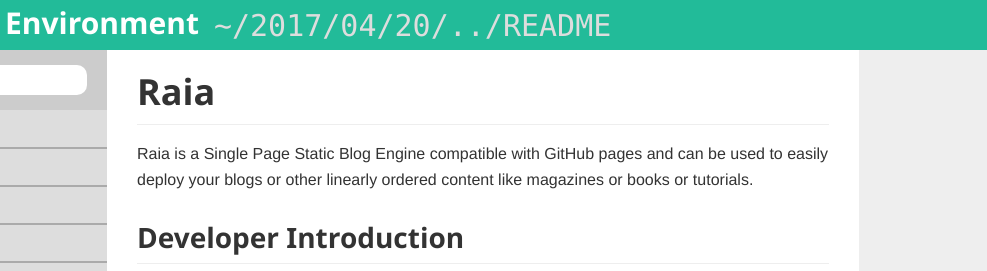
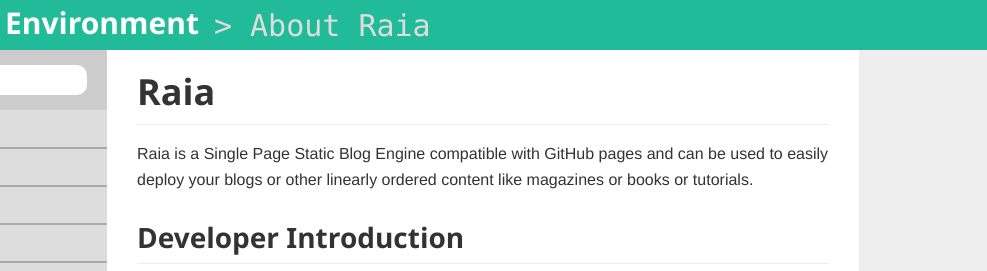
Before and after one commit to crux-bphc/raia, a website: page src/index.html in a window 1280 px wide. Shown: the top 271 px of the page, 293-1280 px from the left. Drawn offline with Linux system fonts and the light colour scheme.

Commit message:
ui: Add favicon and update Post Title.

```diff
--- a/src/index.html
+++ b/src/index.html
@@ -8,6 +8,7 @@
     <link rel="stylesheet" type="text/css" href="../lib/css/w3.css">
     <link rel="stylesheet" type="text/css" href="css/blog.css">
     <!-- endbuild -->
+    <link id="favicon" rel="shortcut icon" type="image/png" href="" />
     <meta charset="utf-8"/>
     <meta name="fragment" content="!">
     <meta name="viewport" content="width=device-width, initial-scale=1">
--- a/src/js/interface.js
+++ b/src/js/interface.js
@@ -24,6 +24,7 @@
 	    document.getElementById("search-box").value="";
 	    //initial config based UI loading.
 	    document.getElementById("profile-image").src=config.profileimage;
+	    document.getElementById("favicon").setAttribute("href", config.profileimage);
 	    document.getElementById("blog-title").innerHTML=config.blogtitle;
 	    document.title=config.blognick;
 	}
@@ -79,14 +80,10 @@
 		date.year = post.date.split("-")[2];
 		date.month = post.date.split("-")[1];
 		date.day = post.date.split("-")[0];
-		var title = "~/";
-		title += date.year + "/";
-		title += date.month + "/";
-		title += date.day + "/";
-		title += post.path;
+		var title = " > " + post.title;
 		var titleholder = document.getElementById("post-title");
 		titleholder.innerHTML = title;
-		document.title = state.config.blognick + "- " + post.title;
+		document.title = state.config.blognick + " > " + post.title;
 	}
 
 	var renderPost = function(post,rawpost){
```
